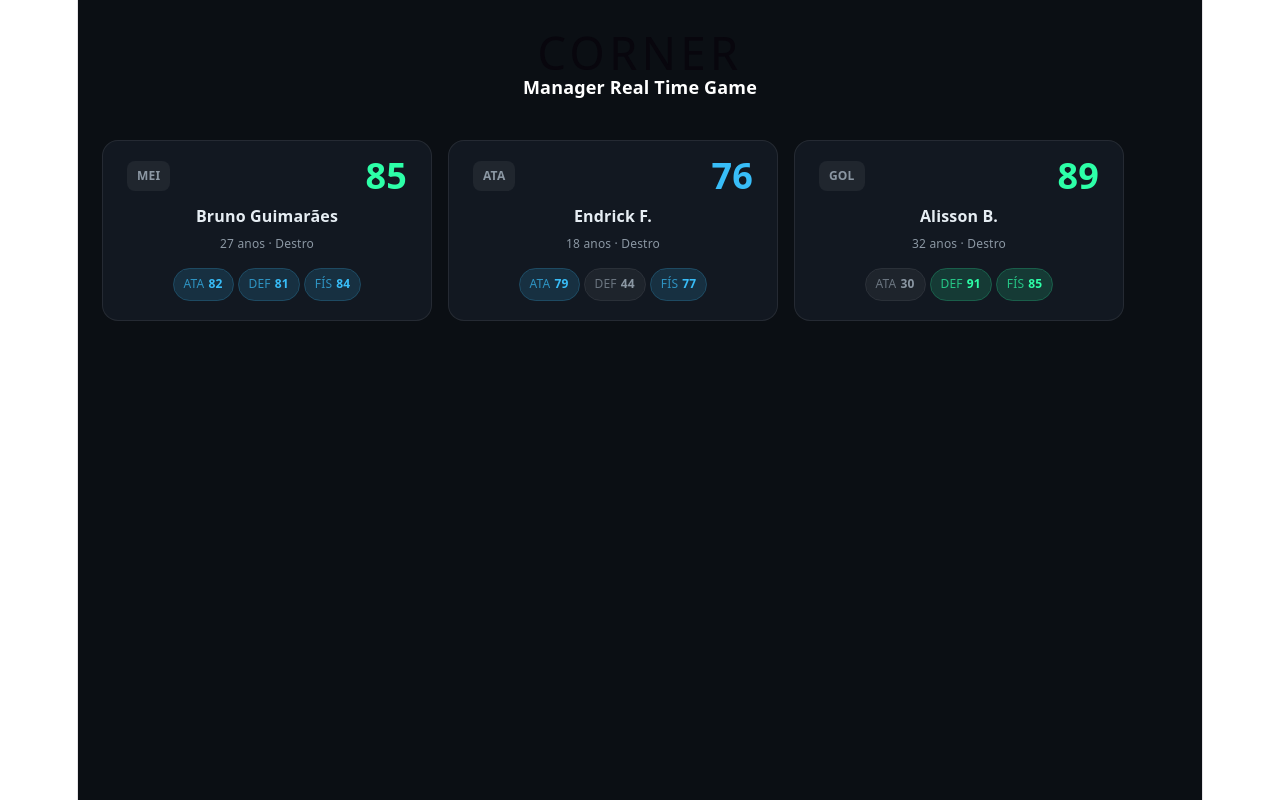
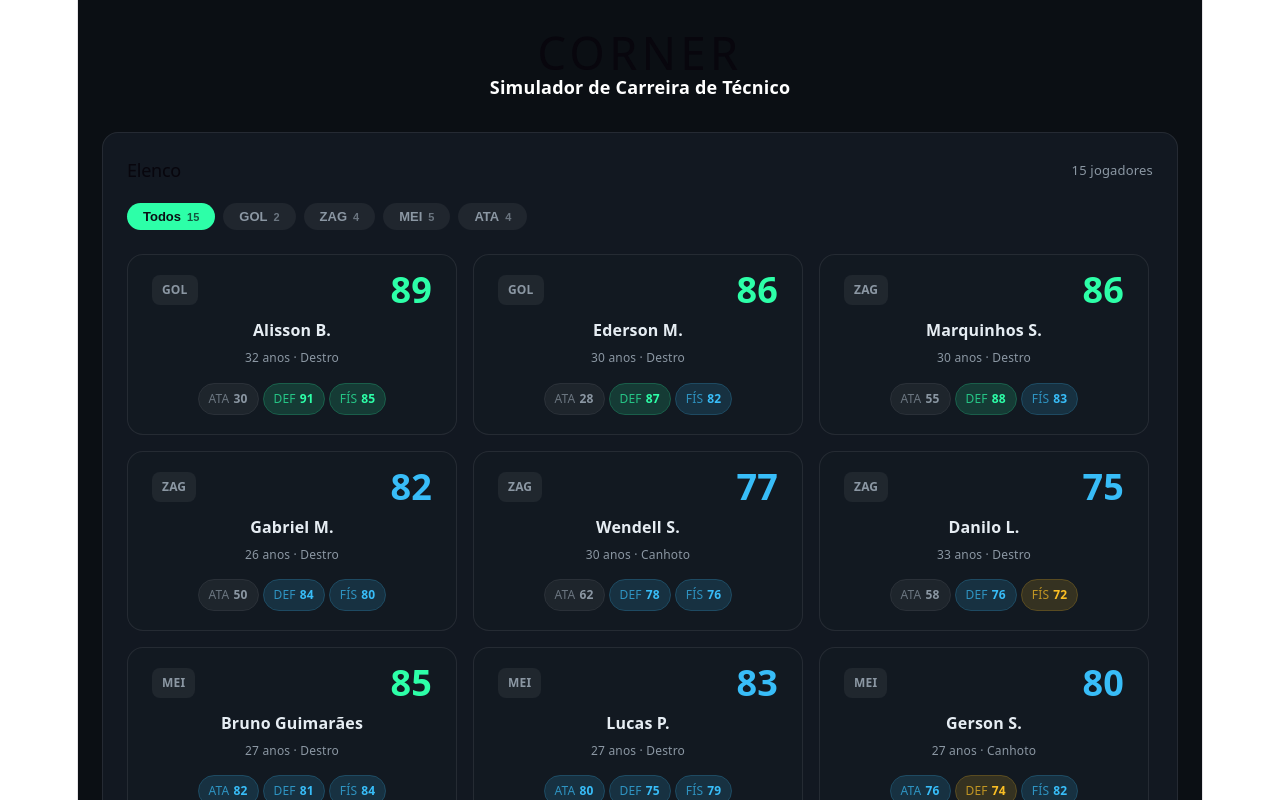
Before and after one commit to mxrmvs/Corner, a React (Vite) app: page / in a window 1280 px wide. Shown: the top 800 px of the page. Built offline with nearby package versions, Linux system fonts and the light colour scheme.

Commit message:
feat: tela de elenco com filtro por posição

```diff
--- a/src/App.tsx
+++ b/src/App.tsx
@@ -1,37 +1,24 @@
-import type { Player } from './types';
+import { useState } from 'react';
+import type { PositionFilter } from './types';
+import { PLAYERS } from './players';
 import { PlayerCard } from './PlayerCard';
+import { SquadFilter } from './SquadFilter';
 
-const PLAYERS: Player[] = [
-  {
-    id: '1',
-    name: 'Bruno Guimarães',
-    age: 27,
-    position: 'MID',
-    foot: 'Destro',
-    currentRating: 85,
-    attributes: { attack: 82, defense: 81, physical: 84 },
-  },
-  {
-    id: '2',
-    name: 'Endrick F.',
-    age: 18,
-    position: 'ATT',
-    foot: 'Destro',
-    currentRating: 76,
-    attributes: { attack: 79, defense: 44, physical: 77 },
-  },
-  {
-    id: '3',
-    name: 'Alisson B.',
-    age: 32,
-    position: 'GK',
-    foot: 'Destro',
-    currentRating: 89,
-    attributes: { attack: 30, defense: 91, physical: 85 },
-  },
-];
+const counts = {
+  ALL: PLAYERS.length,
+  GK:  PLAYERS.filter(p => p.position === 'GK').length,
+  DEF: PLAYERS.filter(p => p.position === 'DEF').length,
+  MID: PLAYERS.filter(p => p.position === 'MID').length,
+  ATT: PLAYERS.filter(p => p.position === 'ATT').length,
+};
 
 function App() {
+  const [filter, setFilter] = useState<PositionFilter>('ALL');
+
+  const visible = filter === 'ALL'
+    ? PLAYERS
+    : PLAYERS.filter(p => p.position === filter);
+
   return (
     <div style={{
       minHeight: '100vh',
@@ -41,18 +28,31 @@ function App() {
       padding: '40px 24px',
     }}>
       {/* Cabeçalho */}
-      <div style={{ marginBottom: 40 }}>
+      <div style={{ marginBottom: 32 }}>
         <h1 style={{ fontSize: '2.5rem', margin: 0, letterSpacing: '0.1em' }}>CORNER</h1>
-        <p style={{ color: '#FFFFFF', fontWeight: 600, marginTop: '1.5rem', margin: '8px 0 0' }}>
-          Manager Real Time Game
+        <p style={{ color: '#FFFFFF', fontWeight: 600, margin: '8px 0 0' }}>
+          Simulador de Carreira de Técnico
         </p>
       </div>
 
-      {/* Cartões */}
-      <div style={{ display: 'flex', gap: 16, flexWrap: 'wrap' }}>
-        {PLAYERS.map((p) => (
-          <PlayerCard key={p.id} player={p} />
-        ))}
+      {/* Elenco */}
+      <div style={{
+        background: 'rgba(19,26,34,0.95)',
+        border: '1px solid rgba(255,255,255,0.08)',
+        borderRadius: 16, padding: 24,
+      }}>
+        <div style={{ display: 'flex', justifyContent: 'space-between', alignItems: 'center', marginBottom: 20 }}>
+          <h2 style={{ margin: 0, fontSize: 18 }}>Elenco</h2>
+          <span style={{ color: '#8B97A3', fontSize: 13 }}>{visible.length} jogadores</span>
+        </div>
+
+        <SquadFilter active={filter} onChange={setFilter} counts={counts} />
+
+        <div style={{ display: 'flex', gap: 16, flexWrap: 'wrap' }}>
+          {visible.map(p => (
+            <PlayerCard key={p.id} player={p} />
+          ))}
+        </div>
       </div>
     </div>
   );
--- /dev/null
+++ b/src/SquadFilter.tsx
@@ -0,0 +1,40 @@
+import type { PositionFilter } from './types';
+
+const FILTERS: { label: string; value: PositionFilter }[] = [
+  { label: 'Todos', value: 'ALL' },
+  { label: 'GOL',   value: 'GK'  },
+  { label: 'ZAG',   value: 'DEF' },
+  { label: 'MEI',   value: 'MID' },
+  { label: 'ATA',   value: 'ATT' },
+];
+
+interface Props {
+  active: PositionFilter;
+  onChange: (f: PositionFilter) => void;
+  counts: Record<PositionFilter, number>;
+}
+
+export const SquadFilter = ({ active, onChange, counts }: Props) => (
+  <div style={{ display: 'flex', gap: 8, flexWrap: 'wrap', marginBottom: 24 }}>
+    {FILTERS.map(({ label, value }) => {
+      const isActive = active === value;
+      return (
+        <button key={value} onClick={() => onChange(value)} style={{
+          padding: '6px 16px', borderRadius: 999, border: 'none', cursor: 'pointer',
+          fontWeight: 700, fontSize: 13,
+          background: isActive ? '#2DFFA8' : 'rgba(255,255,255,0.06)',
+          color: isActive ? '#0B0F14' : '#8B97A3',
+          transition: 'all 0.15s',
+        }}>
+          {label}
+          <span style={{
+            marginLeft: 6, fontSize: 11,
+            opacity: 0.7,
+          }}>
+            {counts[value]}
+          </span>
+        </button>
+      );
+    })}
+  </div>
+);
--- /dev/null
+++ b/src/players.ts
@@ -0,0 +1,19 @@
+import type { Player } from './types';
+
+export const PLAYERS: Player[] = [
+  { id: '1',  name: 'Alisson B.',        age: 32, position: 'GK',  foot: 'Destro',   currentRating: 89, attributes: { attack: 30, defense: 91, physical: 85 } },
+  { id: '2',  name: 'Ederson M.',        age: 30, position: 'GK',  foot: 'Destro',   currentRating: 86, attributes: { attack: 28, defense: 87, physical: 82 } },
+  { id: '3',  name: 'Marquinhos S.',     age: 30, position: 'DEF', foot: 'Destro',   currentRating: 86, attributes: { attack: 55, defense: 88, physical: 83 } },
+  { id: '4',  name: 'Gabriel M.',        age: 26, position: 'DEF', foot: 'Destro',   currentRating: 82, attributes: { attack: 50, defense: 84, physical: 80 } },
+  { id: '5',  name: 'Wendell S.',        age: 30, position: 'DEF', foot: 'Canhoto',  currentRating: 77, attributes: { attack: 62, defense: 78, physical: 76 } },
+  { id: '6',  name: 'Danilo L.',         age: 33, position: 'DEF', foot: 'Destro',   currentRating: 75, attributes: { attack: 58, defense: 76, physical: 72 } },
+  { id: '7',  name: 'Bruno Guimarães',   age: 27, position: 'MID', foot: 'Destro',   currentRating: 85, attributes: { attack: 82, defense: 81, physical: 84 } },
+  { id: '8',  name: 'Lucas P.',          age: 27, position: 'MID', foot: 'Destro',   currentRating: 83, attributes: { attack: 80, defense: 75, physical: 79 } },
+  { id: '9',  name: 'Gerson S.',         age: 27, position: 'MID', foot: 'Canhoto',  currentRating: 80, attributes: { attack: 76, defense: 74, physical: 82 } },
+  { id: '10', name: 'Andreas P.',        age: 28, position: 'MID', foot: 'Destro',   currentRating: 78, attributes: { attack: 72, defense: 79, physical: 80 } },
+  { id: '11', name: 'Rodrigo C.',        age: 28, position: 'MID', foot: 'Destro',   currentRating: 76, attributes: { attack: 74, defense: 70, physical: 75 } },
+  { id: '12', name: 'Vinicius Jr.',      age: 24, position: 'ATT', foot: 'Destro',   currentRating: 92, attributes: { attack: 93, defense: 38, physical: 88 } },
+  { id: '13', name: 'Rodrygo G.',        age: 24, position: 'ATT', foot: 'Destro',   currentRating: 83, attributes: { attack: 84, defense: 40, physical: 78 } },
+  { id: '14', name: 'Raphinha B.',       age: 28, position: 'ATT', foot: 'Canhoto',  currentRating: 82, attributes: { attack: 83, defense: 42, physical: 80 } },
+  { id: '15', name: 'Endrick F.',        age: 18, position: 'ATT', foot: 'Destro',   currentRating: 76, attributes: { attack: 79, defense: 44, physical: 77 } },
+];
--- a/src/types.ts
+++ b/src/types.ts
@@ -1,4 +1,6 @@
 export type Position = 'GK' | 'DEF' | 'MID' | 'ATT';
+
+export type PositionFilter = 'ALL' | Position;
 
 export interface PlayerAttributes {
   attack: number;
```
